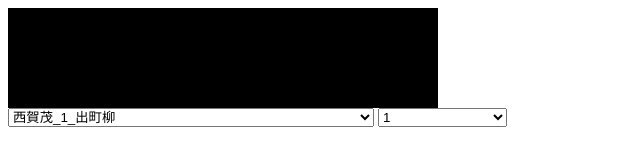
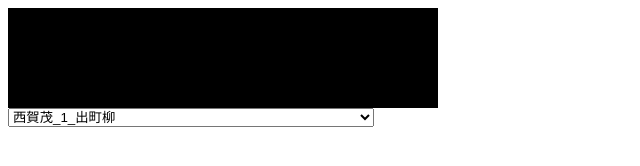
Before and after one commit to akashiyaki01c/KyotoCityBusHokomaku, a plain HTML site: page index.html in a window 1280 px wide. Shown: the whole page, without its empty margins (0-640 px from the left). Drawn offline with Linux system fonts and the light colour scheme.

Commit message:
fix: 系統selectを見えないように修正

```diff
--- a/index.html
+++ b/index.html
@@ -17,7 +17,7 @@
     <div id="main" style="position: relative; top: 0; left: 0;"></div>
     <!-- <img src="./old/201.jpg" height="100" style="position: relative; opacity: 0.5;"> -->
     <select id="select"></select>
-    <select id="select1"></select>
+    <select id="select1" style="display: none;"></select>
 
     <script src="lib/center/center.js"></script>
     <script src="lib/maku/maku.js"></script>
```
